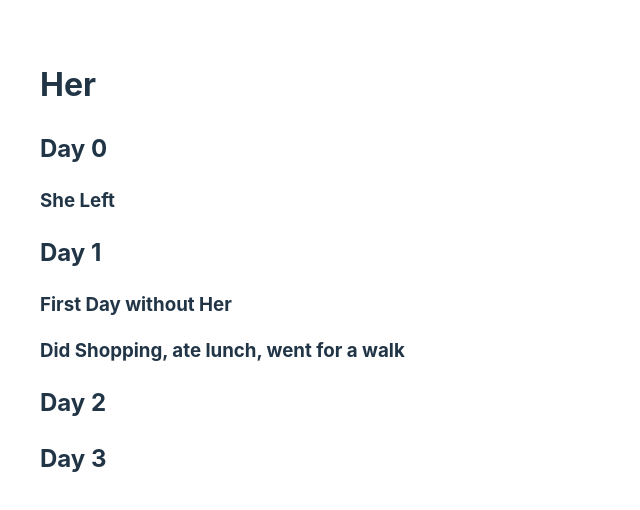
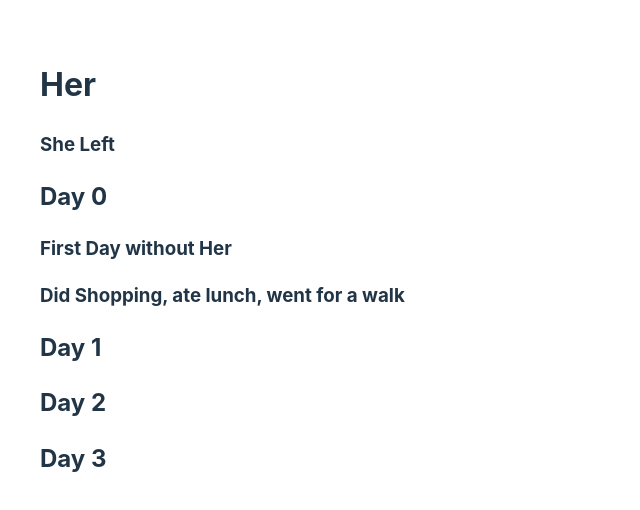
Before and after one commit to im-nihar/todo, a React (Vite) app: page / in a window 1280 px wide. Shown: the top 510 px of the page, without its empty margins (0-640 px from the left). Built offline with nearby package versions, Linux system fonts and the light colour scheme.

Commit message:
Minor Changes

```diff
--- a/src/pages/home.jsx
+++ b/src/pages/home.jsx
@@ -19,9 +19,9 @@ export default function Home() {
     <div>
       {daysList.map((element, index) => (
         <div key={index}>
-          <h2>{element.day}</h2>
           <h3>{element.msg}</h3>
           <h3>{element.dayWent}</h3>
+          <h2>{element.day}</h2>
         </div>
       ))}
     </div>
```
